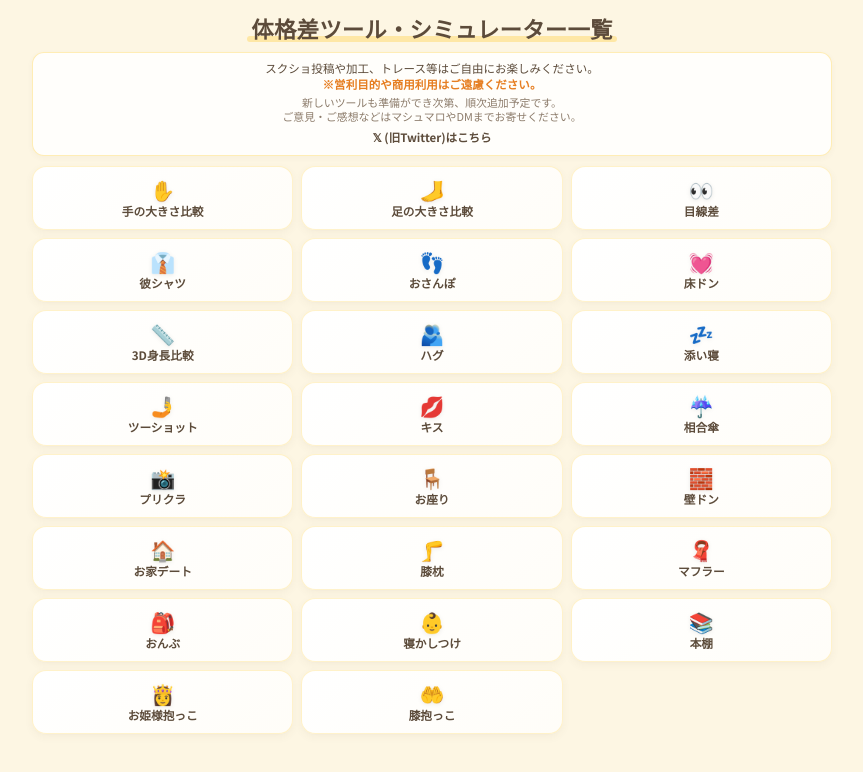
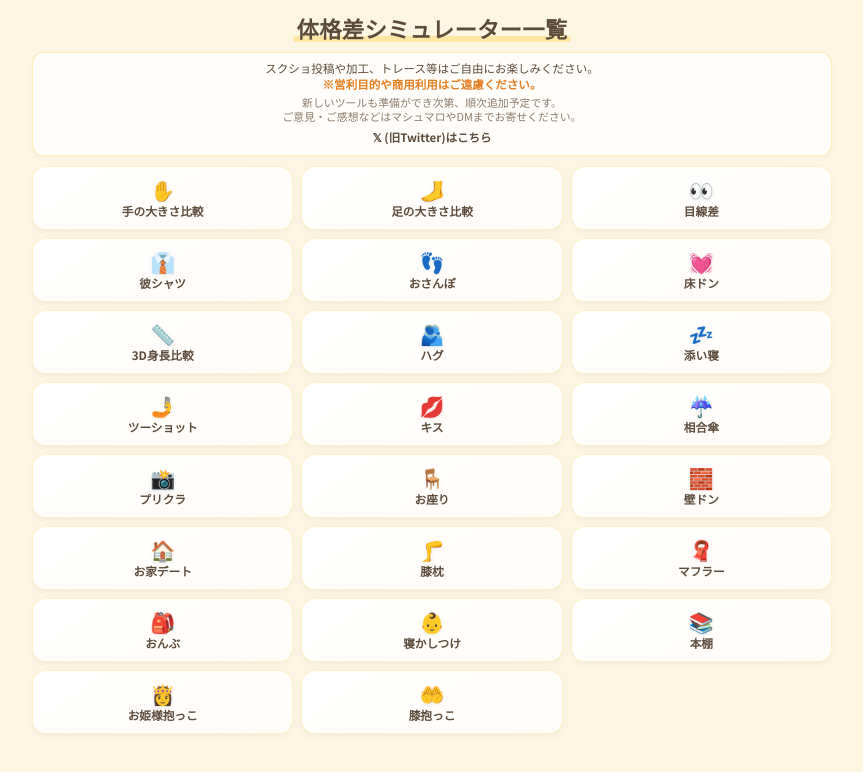
Before and after one commit to qwertyaz111/my-site-hub, a plain HTML site: page index.html in a window 1280 px wide. Shown: the whole page, without its empty margins (208-1071 px from the left). Drawn offline with Linux system fonts and the light colour scheme.

Commit message:
index.html を更新

```diff
--- a/index.html
+++ b/index.html
@@ -3,7 +3,7 @@
 <head>
     <meta charset="UTF-8">
     <meta name="viewport" content="width=device-width, initial-scale=1.0">
-    <title>体格差ツール・シミュレーター一覧</title>
+    <title>体格差シミュレーター一覧</title>
     <link rel="icon" type="image/png" href="favicon.png">
     <link rel="apple-touch-icon" href="favicon.png">
     <link href="https://fonts.googleapis.com/css2?family=Noto+Sans+JP:wght@400;700&display=swap" rel="stylesheet">
@@ -181,7 +181,7 @@
 <body>
 
 <header>
-    <h1>体格差ツール・シミュレーター一覧</h1>
+    <h1>体格差シミュレーター一覧</h1>
 </header>
 
 <div class="info-container">
```
